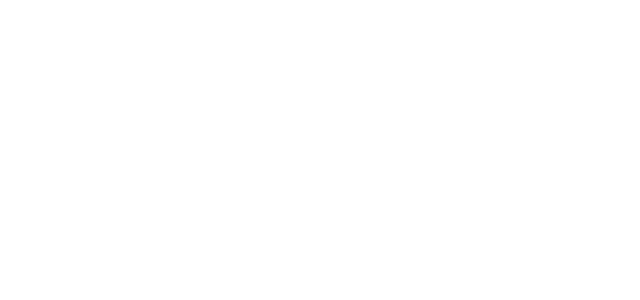
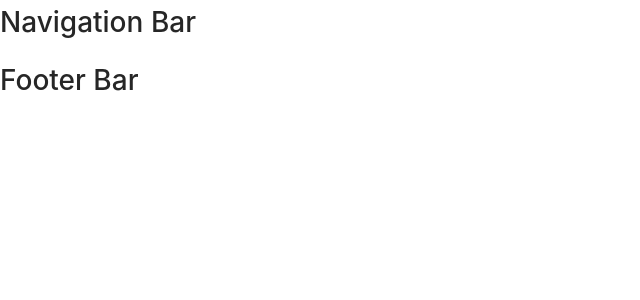
Before and after one commit to devplus-huuchinh/book, a React (Create React App) app in the folder client/: page /user in a window 1280 px wide. Shown: the top 300 px of the page, without its empty margins (0-640 px from the left). Built offline with nearby package versions, Linux system fonts and the light colour scheme.

Commit message:
feat: 🎸 interface of navbar & footbar
setup folder

```diff
--- /dev/null
+++ b/client/src/features/Home/components/FooterBar/index.jsx
@@ -0,0 +1,14 @@
+import React from 'react';
+// import PropTypes from 'prop-types';
+
+// FooterBar.propTypes = {};
+
+function FooterBar(props) {
+   return (
+      <div>
+         <h1>Footer Bar</h1>
+      </div>
+   );
+}
+
+export default FooterBar;
--- /dev/null
+++ b/client/src/features/Home/components/NavigationBar/index.jsx
@@ -0,0 +1,14 @@
+import React from 'react';
+// import PropTypes from 'prop-types';
+
+// NavigationBar.propTypes = {};
+
+function NavigationBar(props) {
+   return (
+      <div>
+         <h1>Navigation Bar</h1>
+      </div>
+   );
+}
+
+export default NavigationBar;
--- /dev/null
+++ b/client/src/layouts/Main/index.jsx
@@ -0,0 +1,19 @@
+import React from 'react';
+import PropTypes from 'prop-types';
+import { Outlet } from 'react-router-dom';
+import NavigationBar from '../../features/Home/components/NavigationBar';
+import FooterBar from '../../features/Home/components/FooterBar';
+
+Main.propTypes = {};
+
+function Main(props) {
+   return (
+      <div>
+         <NavigationBar />
+         <Outlet />
+         <FooterBar />
+      </div>
+   );
+}
+
+export default Main;
--- a/client/src/routers/index.jsx
+++ b/client/src/routers/index.jsx
@@ -1,13 +1,16 @@
 import React from 'react';
 import { Route, Routes } from 'react-router-dom';
 import Home from '../features/Home';
+import Main from '../layouts/Main';
 
 Routers.propTypes = {};
 
 function Routers(props) {
    return (
       <Routes>
-         <Route path='/*' element={<Home />} />
+         <Route element={<Main />}>
+            <Route path='/*' element={<Home />} />
+         </Route>
       </Routes>
    );
 }
```
